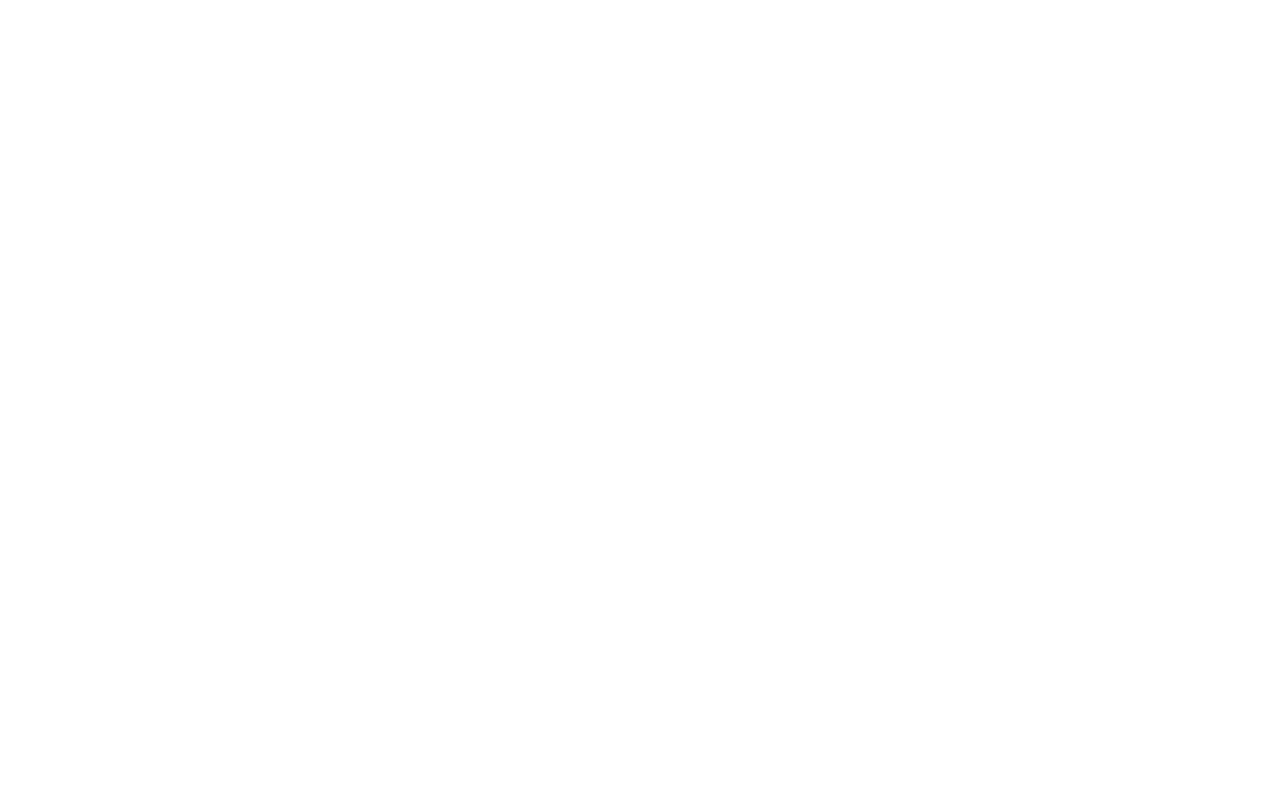
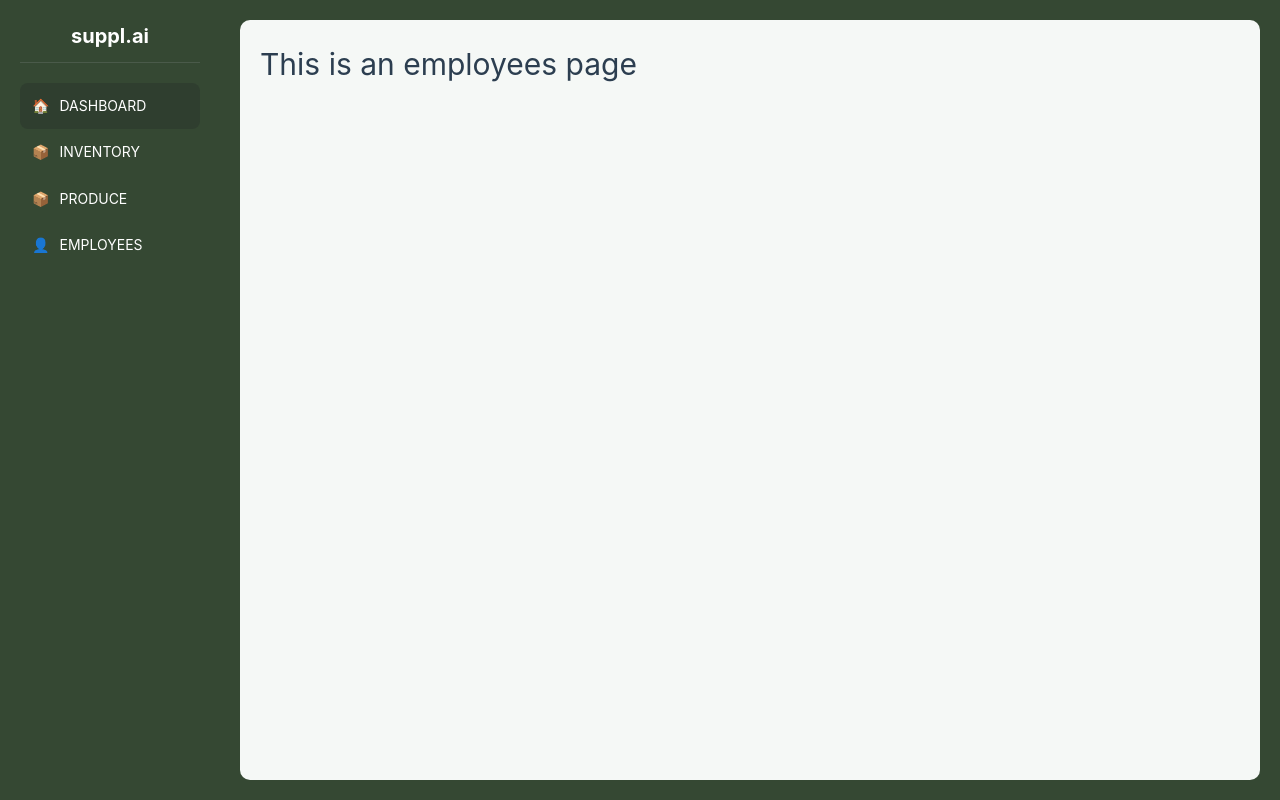
Before and after one commit to Dallss/SupplAI---Frontend, a Vue app: page /app/dashboard in a window 1280 px wide. Before the commit this address had no page. Built offline with nearby package versions, Linux system fonts and the light colour scheme.

Commit message:
makes layout for app

```diff
--- /dev/null
+++ b/src/components/DashboardComponent.vue
@@ -0,0 +1,7 @@
+<template>
+  <div class="employees">
+    <h1>This is an employees page</h1>
+  </div>
+</template>
+
+<style></style>
--- /dev/null
+++ b/src/components/EmployeesComponent.vue
@@ -0,0 +1,7 @@
+<template>
+  <div class="employees">
+    <h1>This is an employees page</h1>
+  </div>
+</template>
+
+<style></style>
--- /dev/null
+++ b/src/components/InventoryComponent.vue
@@ -0,0 +1,7 @@
+<template>
+  <div class="employees">
+    <h1>This is an employees page</h1>
+  </div>
+</template>
+
+<style></style>
--- /dev/null
+++ b/src/components/ProduceComponent.vue
@@ -0,0 +1,7 @@
+<template>
+  <div class="employees">
+    <h1>This is an employees page</h1>
+  </div>
+</template>
+
+<style></style>
--- /dev/null
+++ b/src/pages/AppPage.vue
@@ -0,0 +1,82 @@
+<template>
+  <div class="container">
+    <aside class="nav">
+      <div class="logo">suppl.ai</div>
+      <nav>
+        <router-link to="/app/dashboard" class="nav-link">
+          <span class="icon">🏠</span> DASHBOARD
+        </router-link>
+        <router-link to="/app/inventory" class="nav-link">
+          <span class="icon">📦</span> INVENTORY
+        </router-link>
+        <router-link to="/app/produce" class="nav-link">
+          <span class="icon">📦</span> PRODUCE
+        </router-link>
+        <router-link to="/app/employees" class="nav-link">
+          <span class="icon">👤</span> EMPLOYEES
+        </router-link>
+      </nav>
+    </aside>
+
+    <main class="content">
+      <router-view />
+    </main>
+  </div>
+</template>
+
+<style>
+.container {
+  display: flex;
+  min-height: 100vh;
+  width: 100vw;
+  background-color: #354833;
+}
+
+/* Sidebar */
+.nav {
+  width: 220px;
+  color: white;
+  padding: 20px;
+  display: flex;
+  flex-direction: column;
+  gap: 20px;
+}
+
+.logo {
+  font-size: 20px;
+  font-weight: bold;
+  text-align: center;
+  padding-bottom: 10px;
+  border-bottom: 1px solid #4a5a4a;
+}
+
+nav {
+  display: flex;
+  flex-direction: column;
+}
+
+.nav-link {
+  display: flex;
+  align-items: center;
+  gap: 10px;
+  padding: 12px;
+  border-radius: 8px;
+  text-decoration: none;
+  color: white;
+  font-size: 14px;
+}
+
+.nav-link:hover,
+.router-link-active {
+  background-color: #2f3e2f;
+}
+
+/* Main Content */
+.content {
+  flex: 1;
+  padding: 20px;
+  background: #f5f8f6;
+  border-radius: 10px;
+  margin: 20px;
+}
+</style>
--- a/src/router/index.js
+++ b/src/router/index.js
@@ -1,5 +1,11 @@
 import { createRouter, createWebHistory } from 'vue-router'
 import LandingPage from '@/pages/LandingPage.vue'
+import AppPage from '@/pages/AppPage.vue'
+
+import Dashboard from '@/components/DashboardComponent.vue'
+import Employees from '@/components/EmployeesComponent.vue'
+import Inventory from '@/components/InventoryComponent.vue'
+import Produce from '@/components/ProduceComponent.vue'
 
 const router = createRouter({
   history: createWebHistory(import.meta.env.BASE_URL),
@@ -9,6 +15,18 @@ const router = createRouter({
       name: 'landing',
       component: LandingPage,
     },
+    {
+      path: '/app',
+      name: 'app',
+      component: AppPage,
+      children: [
+        { path: '', redirect: '/app/dashboard' },
+        { path: 'dashboard', component: Dashboard }, // ✅ FIXED
+        { path: 'employees', component: Employees },
+        { path: 'inventory', component: Inventory },
+        { path: 'produce', component: Produce },
+      ],
+    },
   ],
 })
 
```
Also changed, not shown: src/pages/DashboardPage.vue (deleted).
